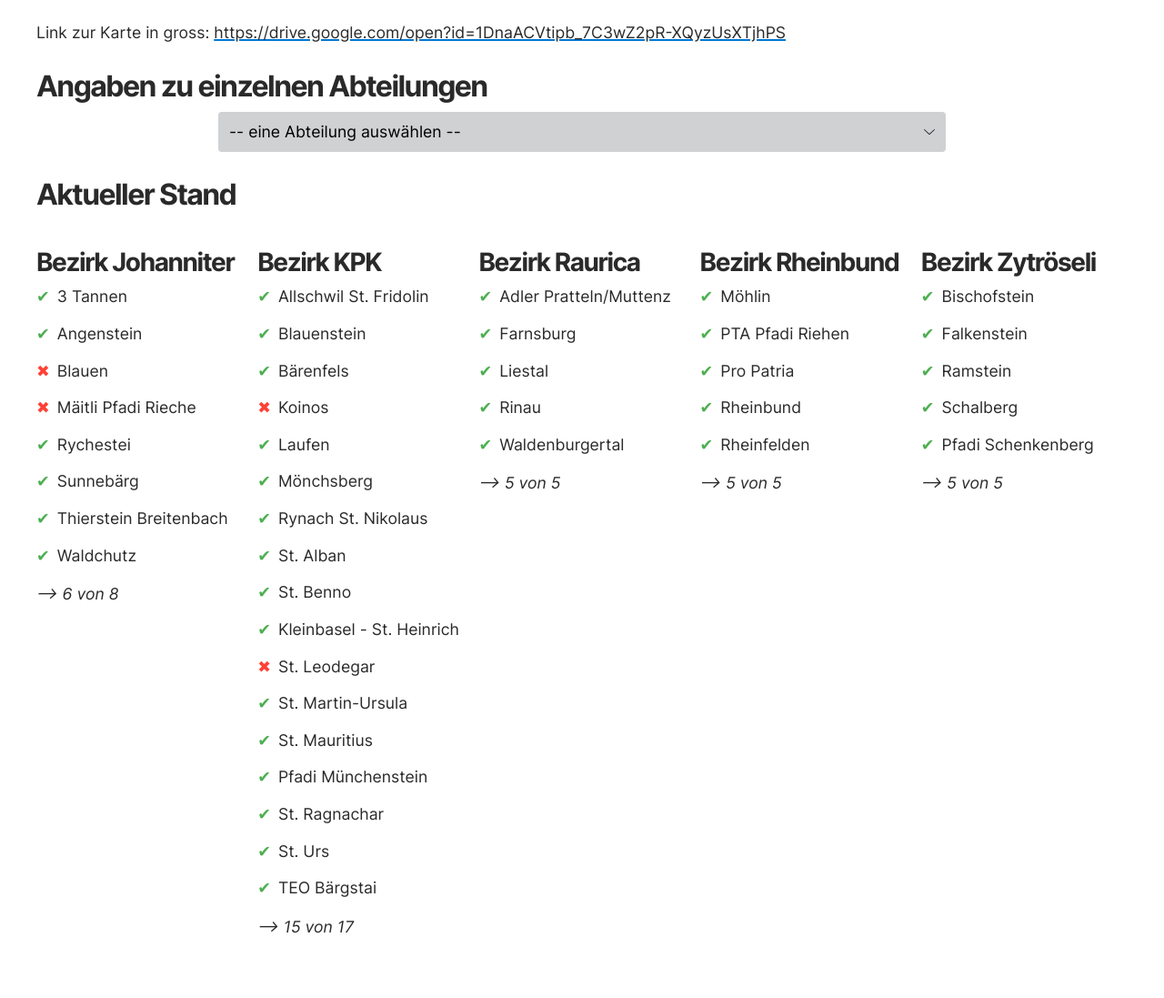
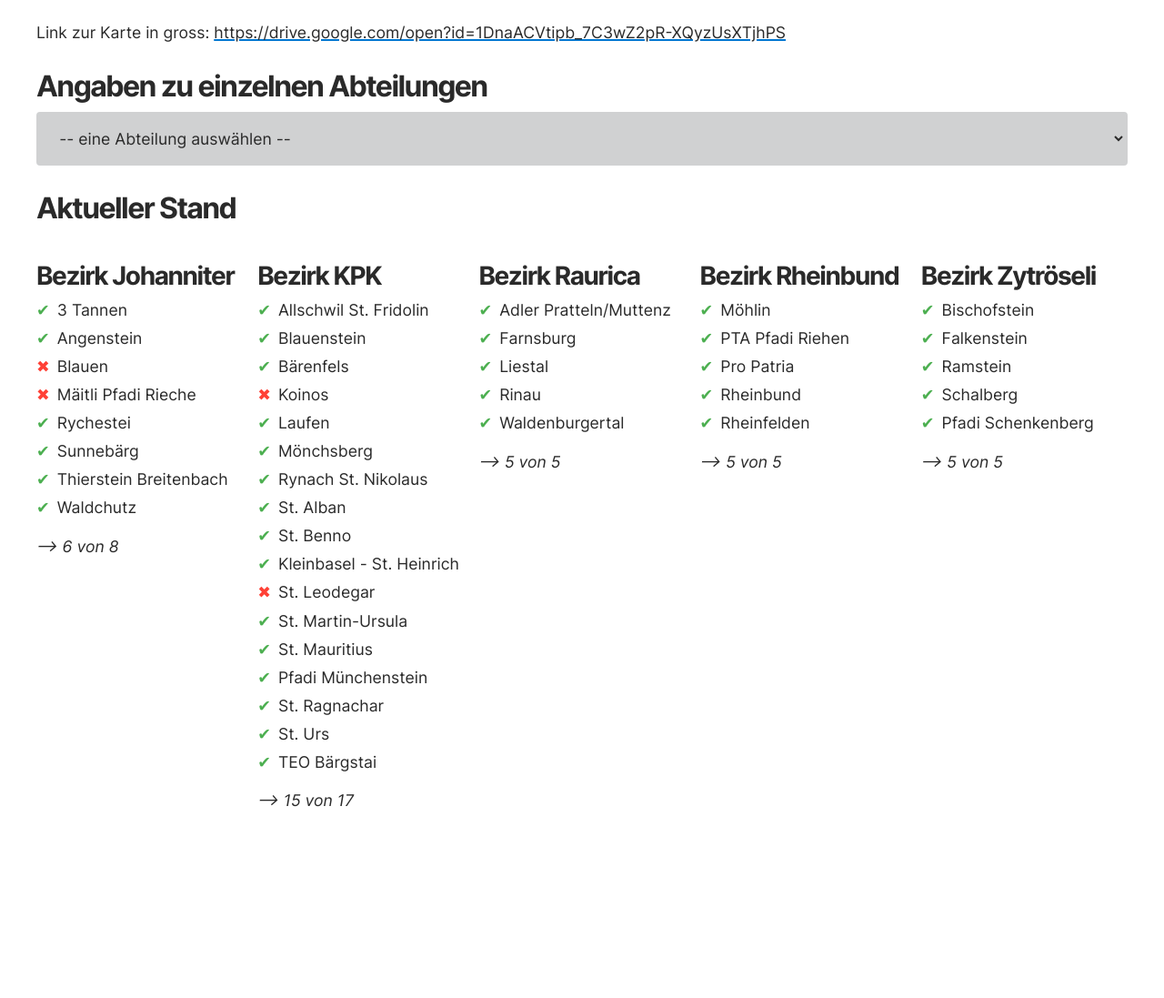
Before and after one commit to PfadiRegionBasel/midata-koordinaten, a PHP site: page / in a window 1280 px wide. Shown: the part 706-1803 px from the top of the page at 91% size. After the commit the page ends 1593 px from the top, so only its background shows below. Run offline with PHP 8.4, Linux system fonts and the light colour scheme.

Commit message:
Update base.css

```diff
--- a/css/base.css
+++ b/css/base.css
@@ -39,22 +39,15 @@
   --color-bg: var(--color-white);
   --color-bg-secondary: var(--color-grey50);
 
-  --color-shadow: var(--color-grey70);
+  --shadow: 0 1.5px 4px rgba(0, 0, 0, 0.24), 0 1.5px 6px rgba(0, 0, 0, 0.12);
 
   --color-text: #2a2a2a;
-  --color-text-bright: var(--color-black);
   --color-text-muted: var(--color-grey40);
 
   --color-links: #0076d1;
-  --color-focus: #0096bfab;
   --color-border: var(--color-grey50);
-  --color-code: var(--color-black);
 
-  --animation-duration: 0.1s;
-  --button-hover: var(--color-grey50);
-
-  --scrollbar-thumb: rgb(213, 213, 213);
-  --scrollbar-thumb-hover: rgb(196, 196, 196);
+  --animation-duration: 0.2s;
 
   --form-placeholder: var(--color-grey40);
   --form-text: var(--color-black);
@@ -437,7 +413,7 @@ ol {
 
 ul li,
 ol li {
-  margin-bottom: 1rem;
+  margin-top: 0.4rem;
 }
 
 ul li:last-child,
@@ -508,54 +481,49 @@ kbd {
 form {
   border: 1px solid var(--color-bg-secondary);
   border-radius: var(--border-radius);
-  box-shadow: var(--box-shadow) var(--color-shadow);
+  box-shadow: var(--shadow);
   display: block;
   padding: 1.5rem;
-  text-align: var(--justify-normal);
+  width: 100%;
 }
 
 input,
-label,
-select,
-textarea {
-  display: block;
-  font-size: inherit;
-  font-family: inherit;
-  width: 100%;
-  margin: 0 auto 1rem auto;
-  transition: background-color var(--animation-duration) linear,
-              border-color var(--animation-duration) linear,
-              color var(--animation-duration) linear,
-              box-shadow var(--animation-duration) linear,
-              transform var(--animation-duration) ease;
-}
-
-input:not([type='checkbox']):not([type='radio']),
-select {
-  display: block;
-}
-
-input,
+input[type="text"],
+input[type="email"],
+input[type="date"],
+input[type="time"],
 button,
 textarea,
 select {
-  color: var(--form-text);
-  background-color: var(--color-bg-secondary);
+  width: 100%;
+  padding: 1rem 1.2rem;
+  margin: 0.8rem 0;
   font-family: inherit;
   font-size: inherit;
-  margin: 0 0.5rem 0.5rem 0;
-  margin-right: 6px;
-  padding: 0.75rem;
-  border: none;
+  color: inherit;
+  box-sizing: border-box;
+  background-color: var(--color-bg-secondary);
+  border: 2px solid var(--color-bg-secondary);
   border-radius: var(--border-radius);
+  transition: all var(--animation-duration);
+}
+
+input[type="text"]:focus,
+input[type="email"]:focus,
+input[type="date"]:focus,
+input[type="time"]:focus,
+textarea:focus {
+  background-color: var(--color-grey60);
+  border: 2px solid var(--color);
   outline: none;
 }
 
-input,
-select,
-button,
-textarea {
-  -webkit-appearance: none;
+body.enable-dm input[type="text"]:focus,
+body.enable-dm input[type="email"]:focus,
+body.enable-dm input[type="date"]:focus,
+body.enable-dm input[type="time"]:focus,
+body.enable-dm textarea:focus {
+  color: var(--color-bg);
 }
 
 textarea {
@@ -565,213 +533,25 @@ textarea {
   resize: vertical;
 }
 
-select {
-  background: var(--color-bg-secondary) var(--select-arrow) calc(100% - 12px) 50% / 12px no-repeat;
-  padding-right: 35px;
-}
-
-select::-ms-expand {
-  display: none;
-}
-
-select[multiple] {
-  padding-right: 0.75rem;
-  background-image: none;
-  overflow-y: auto;
-}
-
-button,
-input[type='submit'],
-input[type='button'] {
-  color: var(--color-bg);
-  background-color: var(--color-text-muted);
-  padding-right: 1rem;
-  padding-left: 1rem;
-}
-
-button:hover,
-input[type='submit']:hover,
-input[type='button']:hover {
-  background: var(--button-hover);
-}
-
-input:focus,
-select:focus,
-button:focus,
-textarea:focus {
-  box-shadow: 0 0 0 2px var(--color-focus);
-}
-
-input[type='checkbox'],
-input[type='radio'] {
-  position: relative;
-  width: 1rem;
-  height: 1rem;
-  display: inline-block;
-  vertical-align: middle;
-  margin: 0;
-  margin-right: 2px;
-}
-
-input[type='radio'] {
-  border-radius: 50%;
-}
-
-input[type='checkbox']:checked,
-input[type='radio']:checked {
-  background: var(--button-hover);
-}
-
-input[type='checkbox']:checked::before,
-input[type='radio']:checked::before {
-  content: '•';
-  display: block;
-  position: absolute;
-  left: 50%;
-  top: 50%;
-  transform: translateX(-50%) translateY(-50%);
-}
-
-input[type='checkbox']:checked::before {
-  content: '✔';
-  transform: translateY(-50%) translateY(0.5px) translateX(-6px);
-}
-
-input[type='checkbox']:active,
-input[type='radio']:active,
-input[type='submit']:active,
-input[type='button']:active,
-input[type='range']:active,
-button:active {
-  transform: translateY(2px);
-}
-
-input:disabled,
-select:disabled,
-button:disabled,
-textarea:disabled {
-  cursor: not-allowed;
-  opacity: 0.5;
-}
-
-::-webkit-input-placeholder {
-  color: var(--form-placeholder);
-}
-
-::-moz-placeholder {
-  color: var(--form-placeholder);
-}
-
-::-ms-input-placeholder {
-  color: var(--form-placeholder);
-}
-
-::placeholder {
-  color: var(--form-placeholder);
-}
-
 fieldset {
-  border: 1px var(--color-focus) solid;
+  border: 1px var(--color-text) solid;
   border-radius: var(--border-radius);
   padding: 0.35em 0.75em 0.625em;
 }
 
-legend {
-  padding: 0;
+button,
+.button,
+input[type="submit"] {
+  color: white;
+  background-color: var(--color);
 }
 
-progress {
-  vertical-align: baseline;
+button:hover,
+.button:hover,
+input[type="submit"]:hover {
+  filter: brightness(var(--hover-brightness));
+  cursor: pointer;
 }
-
-input[type='range'] {
-  margin: 10px 0;
-  padding: 10px 0;
-  background: transparent;
-}
-
-input[type='range']:focus {
-  outline: none;
-}
-
-input[type='range']::-webkit-slider-runnable-track {
-  width: 100%;
-  height: 9.5px;
-  transition: 0.2s;
-  background: var(--color-bg);
-  border-radius: 3px;
-}
-
-input[type='range']::-webkit-slider-thumb {
-  box-shadow: 0px 1px 1px #000000, 0px 0px 1px #0d0d0d;
-  height: 20px;
-  width: 20px;
-  border-radius: 50%;
-  background: var(--border);
-  -webkit-appearance: none;
-  margin-top: -7px;
-}
-
-input[type='range']:focus::-webkit-slider-runnable-track {
-  background: var(--color-bg);
-}
-
-input[type='range']::-moz-range-track {
-  width: 100%;
-  height: 9.5px;
-  transition: 0.2s;
-  background: var(--color-bg);
-  border-radius: 3px;
-}
-
-input[type='range']::-moz-range-thumb {
-  box-shadow: 1px 1px 1px #000000, 0px 0px 1px #0d0d0d;
-  height: 20px;
-  width: 20px;
-  border-radius: 50%;
-  background: var(--color-border);
-}
-
-input[type='range']::-ms-track {
-  width: 100%;
-  height: 9.5px;
-  background: transparent;
-  border-color: transparent;
-  border-width: 16px 0;
-  color: transparent;
-}
-
-input[type='range']::-ms-fill-lower {
-  background: var(--color-bg);
-  border: 0.2px solid #010101;
-  border-radius: 3px;
-  box-shadow: 1px 1px 1px #000000, 0px 0px 1px #0d0d0d;
-}
-
-input[type='range']::-ms-fill-upper {
-  background: var(--color-bg);
-  border: 0.2px solid #010101;
-  border-radius: 3px;
-  box-shadow: 1px 1px 1px #000000, 0px 0px 1px #0d0d0d;
-}
-
-input[type='range']::-ms-thumb {
-  box-shadow: 1px 1px 1px #000000, 0px 0px 1px #0d0d0d;
-  border: 1px solid #000000;
-  height: 20px;
-  width: 20px;
-  border-radius: 50%;
-  background: var(--color-border);
-}
-
-input[type='range']:focus::-ms-fill-lower {
-  background: var(--color-bg);
-}
-
-input[type='range']:focus::-ms-fill-upper {
-  background: var(--color-bg);
-}
-
 
 /*=============================
   Table
@@ -1006,22 +794,3 @@ summary::-webkit-details-marker {
     box-shadow: 0 15px 24px rgba(255, 255, 255, 0.22), 0 19px 76px rgba(255, 255, 255, 0.3);
   }
 }
-
-::-webkit-scrollbar {
-  height: 10px;
-  width: 10px;
-}
-
-::-webkit-scrollbar-track {
-  background: var(--color-bg);
-  border-radius: 6px;
-}
-
-::-webkit-scrollbar-thumb {
-  background: var(--scrollbar-thumb);
-  border-radius: 6px;
-}
-
-::-webkit-scrollbar-thumb:hover {
-  background: var(--scrollbar-thumb-hover);
-}
--- a/css/style.css
+++ b/css/style.css
@@ -29,10 +29,10 @@ h1 {
 }
 
 select {
-  margin: 0 auto 1rem auto;
+  margin: 0 auto;
   font-family: inherit;
   width: 100%;
-  max-width: 800px;
+  apperance: none;
 }
 
 article.abteilung {
```
Also changed, not shown: other parts of css/base.css (+41 -53 lines).
